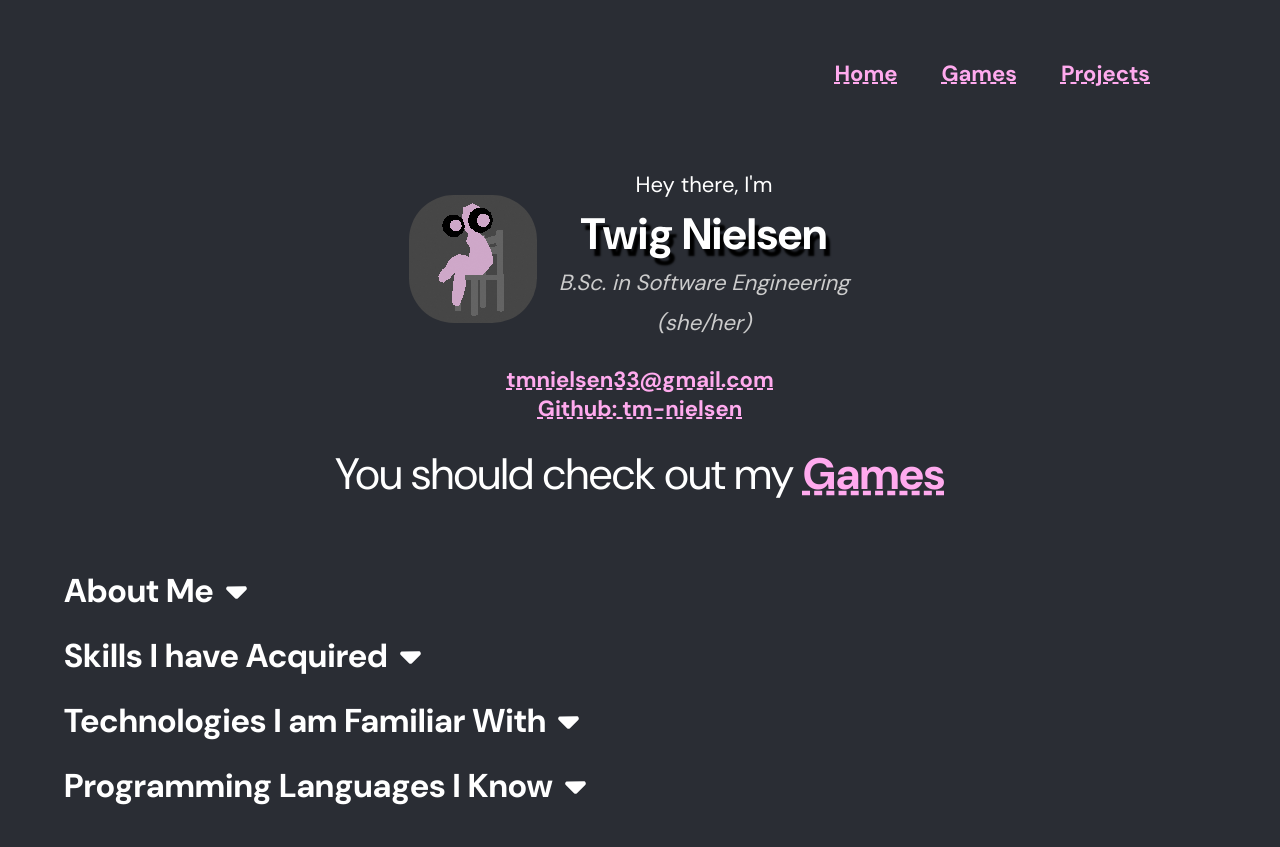
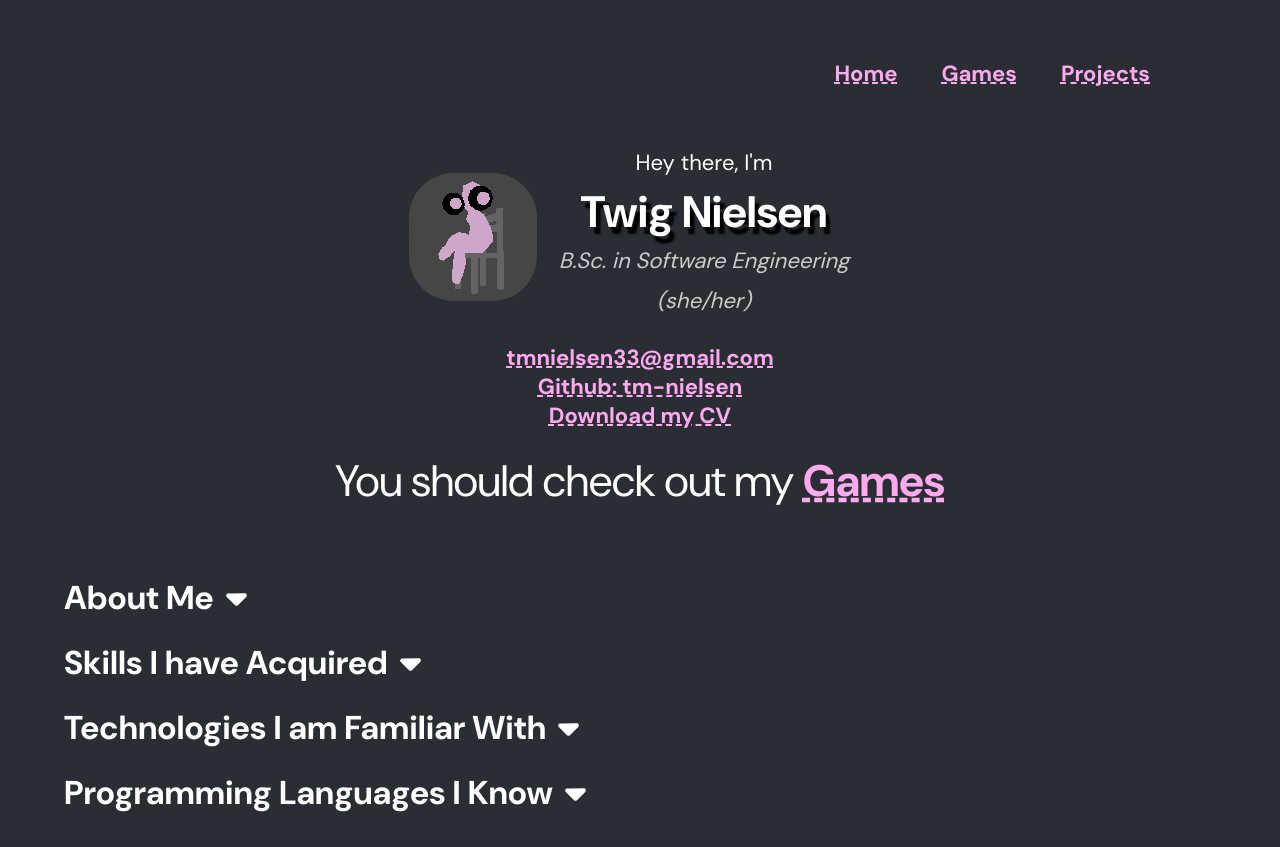
Before and after one commit to tm-nielsen/portfolio-site, a React (Vite) app: page / in a window 1280 px wide. Built offline with nearby package versions, Linux system fonts and the light colour scheme.

Commit message:
Added CV download - added updated CV to public folder - added download link to home page - shortened header margin

```diff
--- a/src/components/Header.tsx
+++ b/src/components/Header.tsx
@@ -2,7 +2,7 @@ import { Link } from "react-router-dom"
 
 export default function Header() {
   return (
-    <div style={{flexDirection: 'row', margin: '0 2em 2em auto'}}>
+    <div style={{flexDirection: 'row', margin: '0 2em 1em auto'}}>
       <Link to='/'>Home</Link>
       <Link to='games'>Games</Link>
       <Link to='projects'>Projects</Link>
--- a/src/routes/Home.tsx
+++ b/src/routes/Home.tsx
@@ -24,6 +24,9 @@ export default function Home() {
         </a>
         <a href="http://github.com/tm-nielsen" target="_blank" className='centred-text'>
           Github: tm-nielsen
+        </a>
+        <a href="Twig Nielsen CV.pdf" download={true} className='centred-text'>
+          Download my CV
         </a>
       </div>
       <p className='games-link-body'>
```
Also changed, not shown: 1 other file (tests, documents, lock files or other folders).
